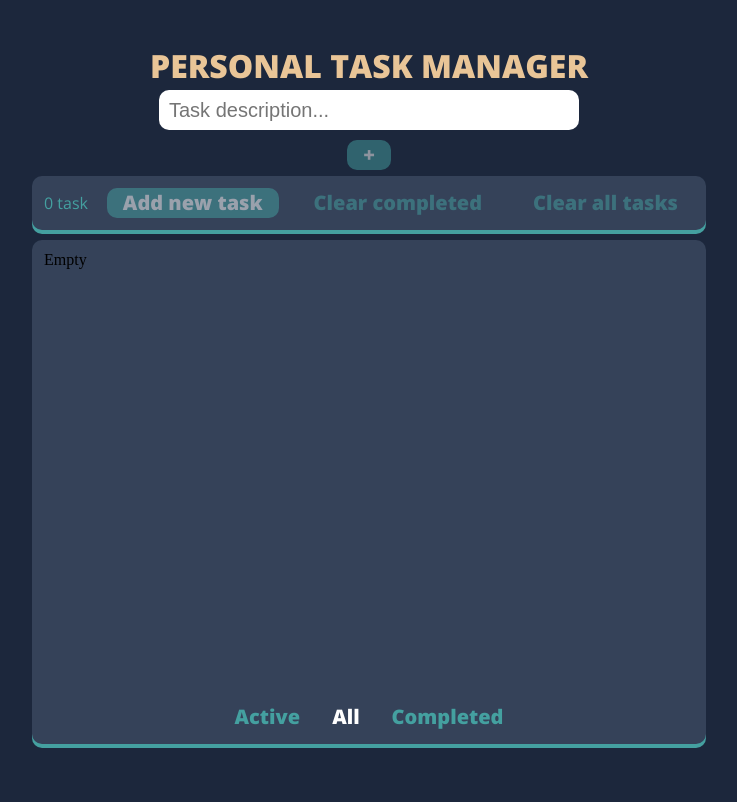
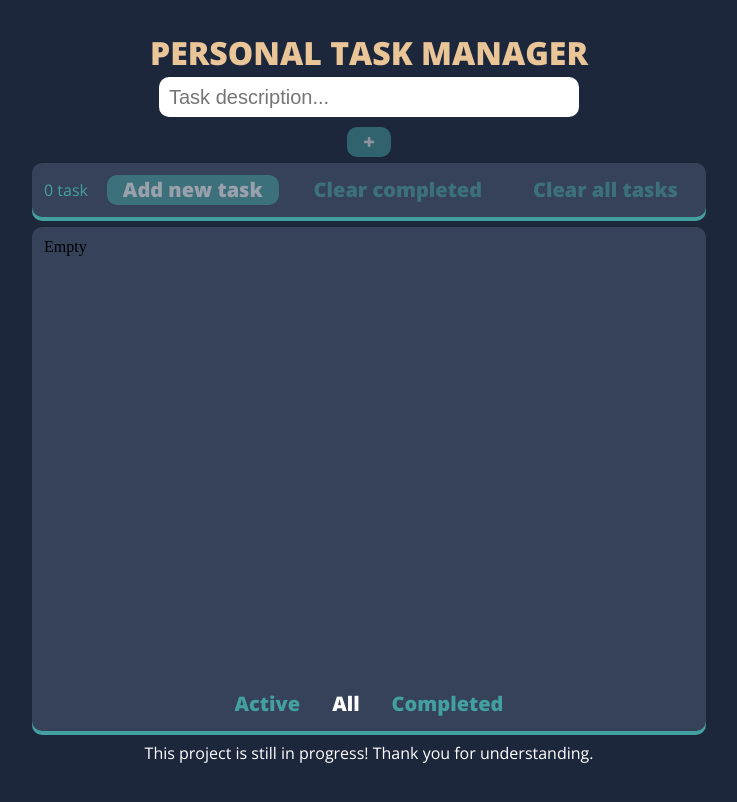
Before and after one commit to g-andrei/to-do-app, a React (Vite) app: page / in a window 1280 px wide. Shown: the top 802 px of the page, without its empty margins (271-1008 px from the left). Built offline with nearby package versions, Linux system fonts and the light colour scheme.

Commit message:
added disclaimer

```diff
--- a/src/App.tsx
+++ b/src/App.tsx
@@ -78,6 +78,9 @@ function App() {
 
           <Header />
           <Body />
+          <Typography variant="paragraph">
+            This project is still in progress! Thank you for understanding.
+          </Typography>
         </div>
       </div>
     </Theme>
```
